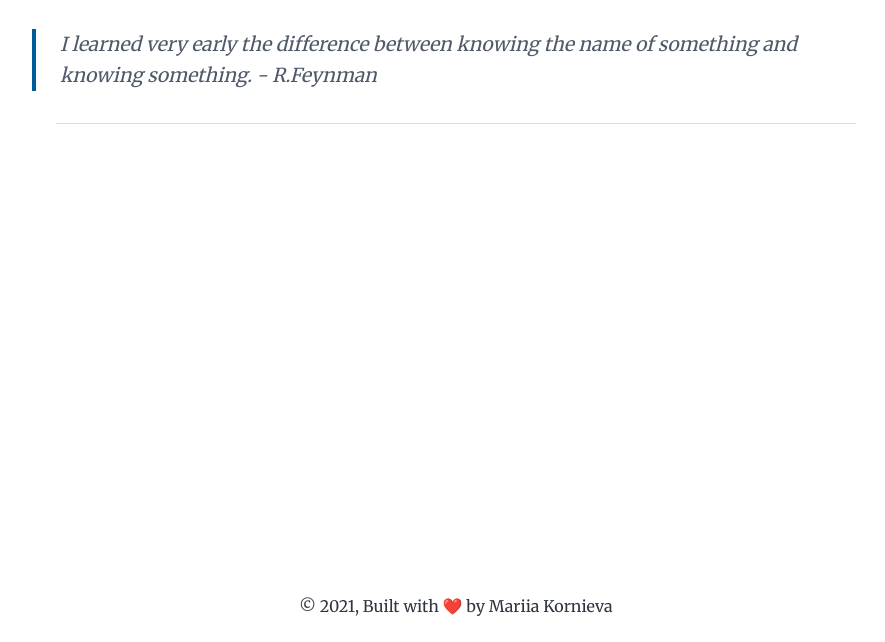
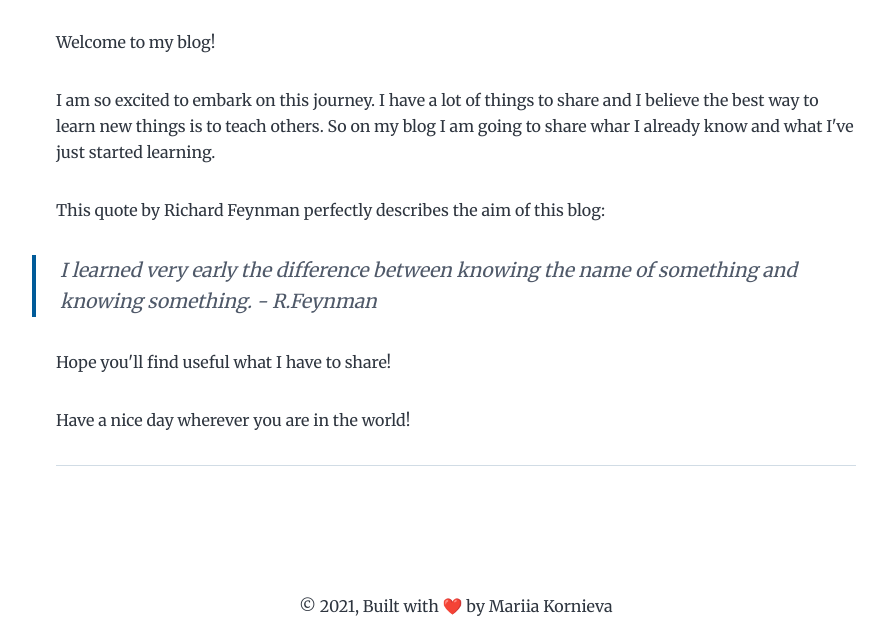
Before and after one commit to mariiakornieva/gatsby-blog, a Gatsby site: page /new-beginnings/ in a window 1280 px wide. Shown: the part 158-800 px from the top of the page, without its empty margins (184-1069 px from the left). Built offline with nearby package versions, Linux system fonts and the light colour scheme; Gatsby itself is replaced by a stand-in of ours.

Commit message:
Update index.md

```diff
--- a/content/blog/new-beginnings/index.md
+++ b/content/blog/new-beginnings/index.md
@@ -4,4 +4,15 @@ date: "2021-05-28T22:40:32.169Z"
 description: I am starting my blog
 ---
 
+Welcome to my blog!
+
+I am so excited to embark on this journey. I have a lot of things to share and I believe the best way to learn new things is to teach others.
+So on my blog I am going to share whar I already know and what I've just started learning.
+
+This quote by Richard Feynman perfectly describes the aim of this blog:
+
 > I learned very early the difference between knowing the name of something and knowing something. - R.Feynman
+
+Hope you'll find useful what I have to share!
+
+Have a nice day wherever you are in the world!
```
